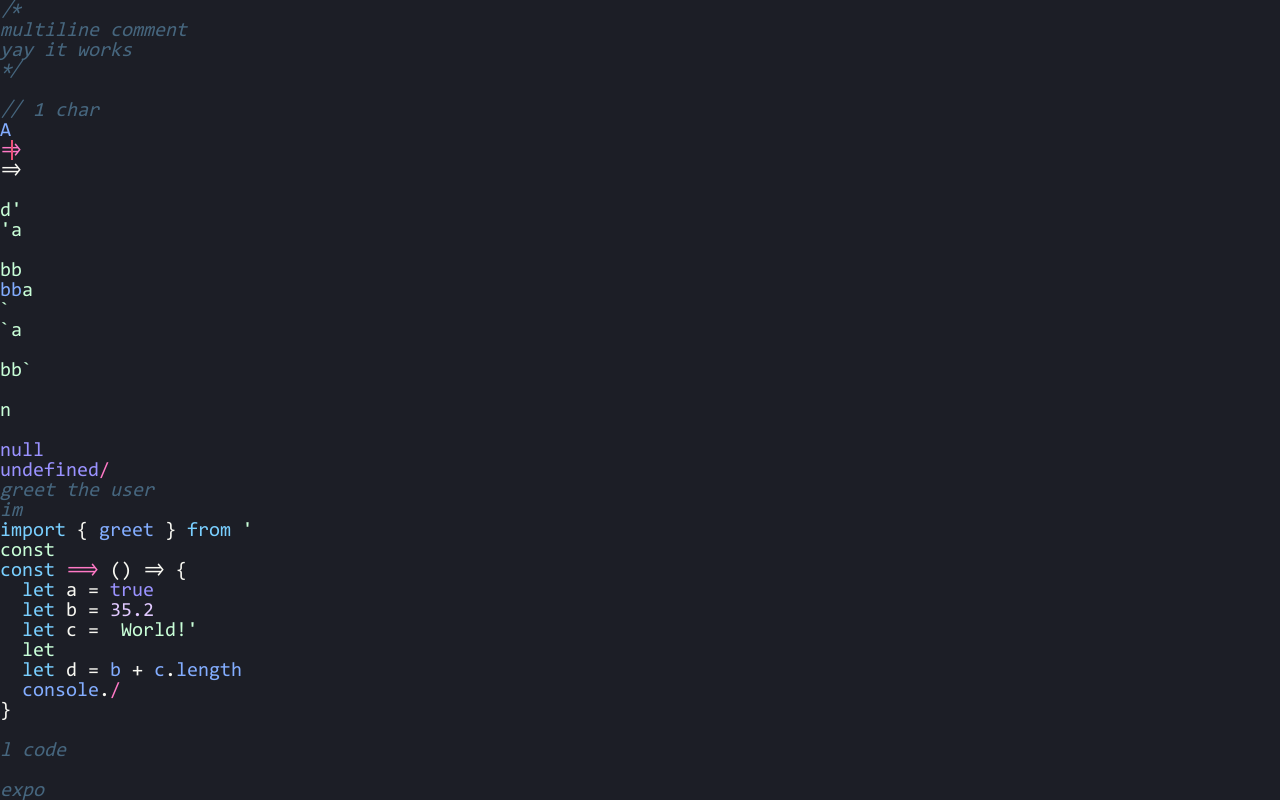
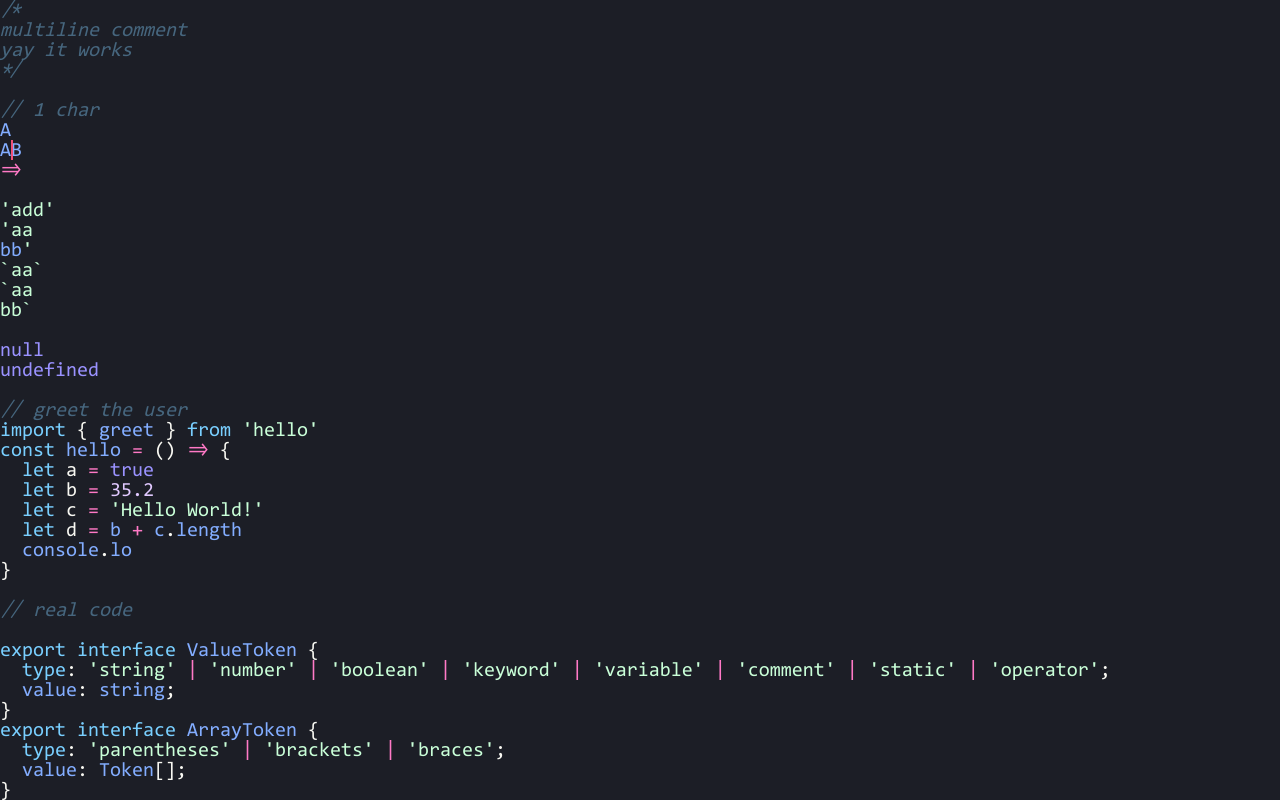
Before and after one commit to skyline-editor/skyline, a Next.js app: page /new in a window 1280 px wide. Built offline with nearby package versions, Linux system fonts and the light colour scheme.

Commit message:
fix: fixed issue where the pos var would sometimes be wrong in tokenizer

```diff
--- a/components/code/tokenizer.tsx
+++ b/components/code/tokenizer.tsx
@@ -107,7 +107,6 @@ export function codeFromTokens(tokens: Token[]) {
 const invisible = [
   ' ',
   '\n',
-  '\r',
   '\t'
 ];
 
@@ -244,8 +243,8 @@ export function tokenize(code: string) {
         const value = code.substr(env.comment.pos, length);
         new_tokens.push(COMMENT(value, env.comment.pos));
 
+        pos -= tokens[i - 1].length;
         i--;
-        pos--;
         env.comment = null;
         continue;
       }
```
